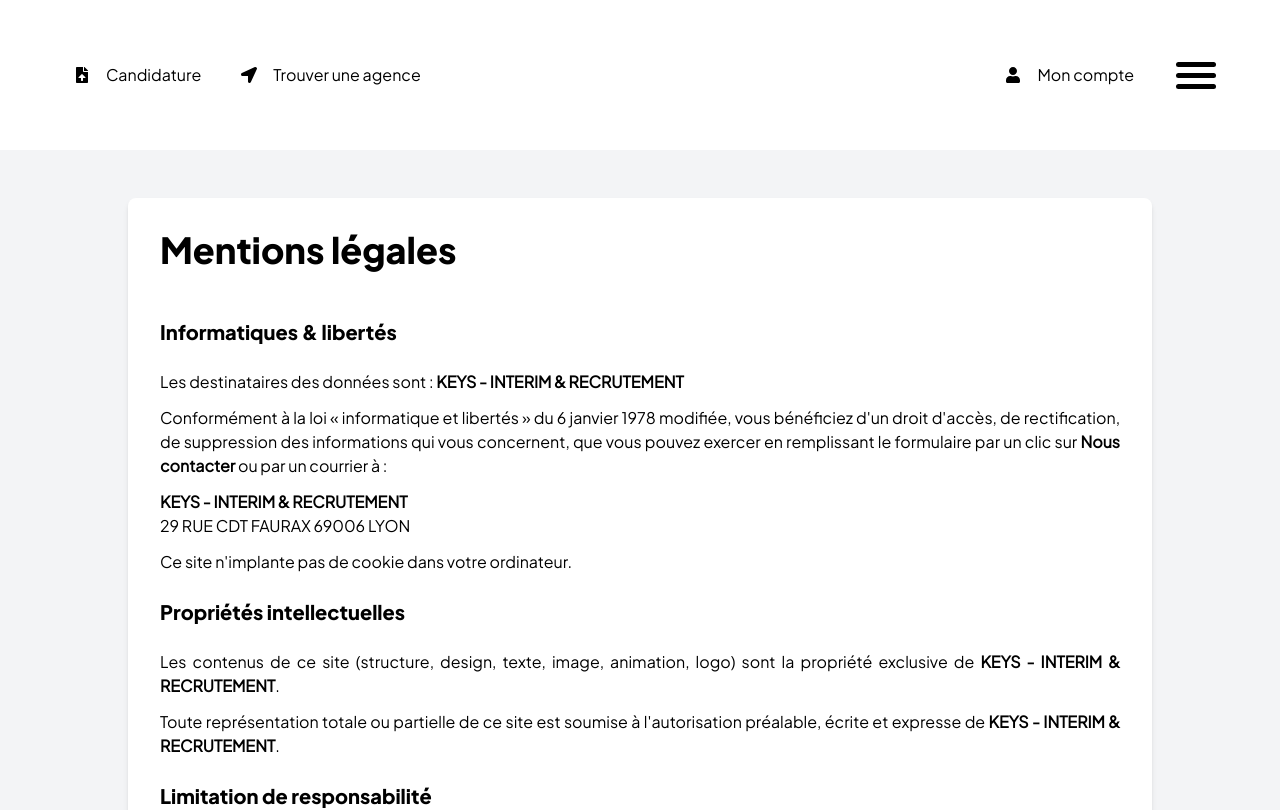
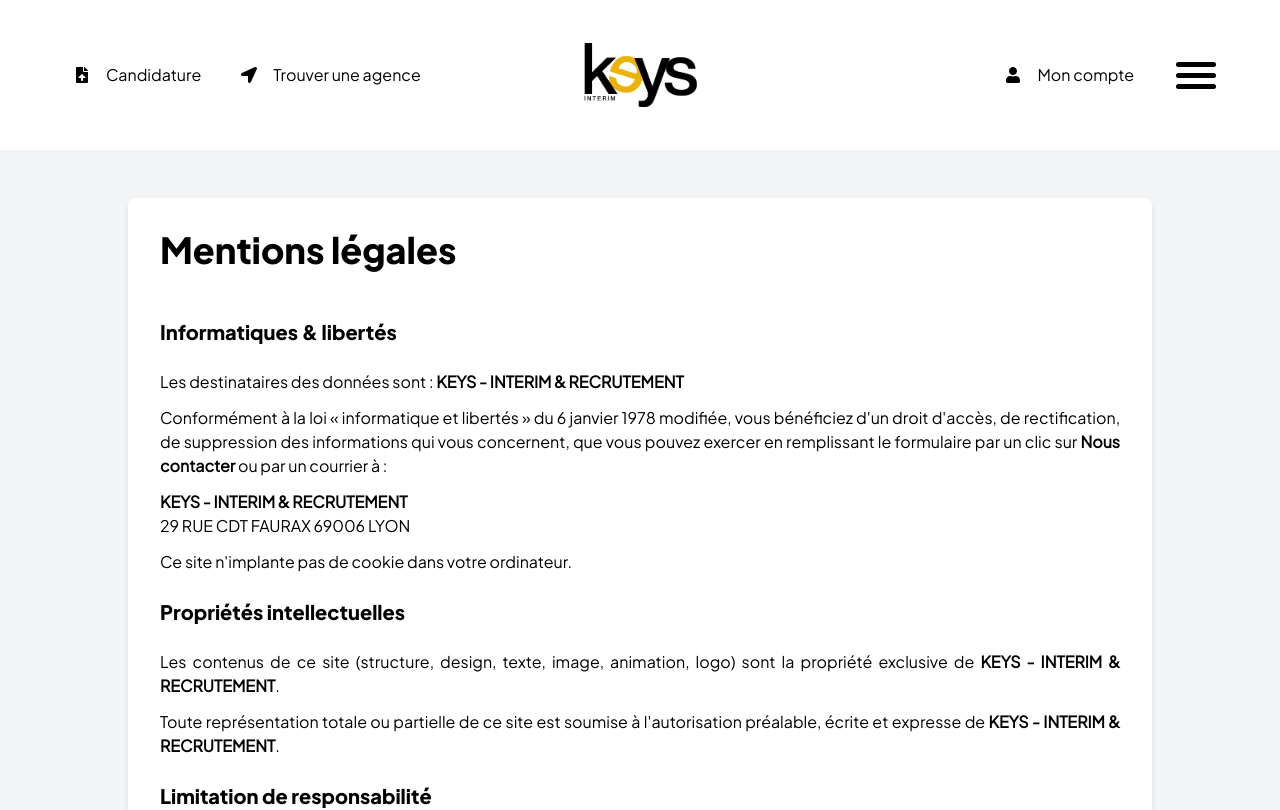
Before and after one commit to LuvumboChristopher/Keys, a Next.js app: page /mentions-legales in a window 1280 px wide. Shown: the top 810 px of the page. Built offline with nearby package versions, Linux system fonts and the light colour scheme.

Commit message:
more or less likely the clients wants it

```diff
--- a/src/components/Home/JobsByLocation.js
+++ b/src/components/Home/JobsByLocation.js
@@ -9,7 +9,7 @@
 
   const cities = [
     { name: "Paris", image: "/images/cities/paris.jpeg", description: "Explorez les meilleures opportunités professionnelles à Paris, la capitale économique de la France." },
-    { name: "Lyon", image: "/images/cities/lyon.jpeg", description: "Lyon, un centre majeur pour l'industrie et l'innovation, offre une grande variété de postes." },
+    { name: "Lyon", image: "/images/cities/villedelyon.jpeg", description: "Lyon, un centre majeur pour l'industrie et l'innovation, offre une grande variété de postes." },
     { name: "Marseille", image: "/images/cities/marseille.jpeg", description: "Marseille est une ville dynamique avec des emplois dans le secteur portuaire, touristique et technologique." },
     { name: "Toulouse", image: "/images/cities/toulouse.webp", description: "Toulouse, le centre de l'industrie aéronautique, offre de nombreuses possibilités de carrière." },
     { name: "Nice", image: "/images/cities/nice.jpeg", description: "Nice allie un cadre de vie exceptionnel avec des opportunités dans les secteurs du tourisme et des services." },
--- a/src/components/Layout/Header.js
+++ b/src/components/Layout/Header.js
@@ -6,11 +6,13 @@
 import { useState, useEffect } from "react";
 import { FaFileUpload, FaLocationArrow, FaUser } from "react-icons/fa";
 import Image from "next/image";
+import { usePathname } from "next/navigation";
 import HamburgerMenu from "./HamburgerMenu";
 
 const Header = () => {
   const [isMenuOpen, setIsMenuOpen] = useState(false);
   const [scrolled, setScrolled] = useState(false);
+  const pathname = usePathname();
 
   const toggleMenu = () => {
     setIsMenuOpen(!isMenuOpen);
@@ -32,6 +34,8 @@
     };
   }, []);
 
+  const isHomePage = pathname === "/";
+
   return (
     <>
       <header
@@ -41,7 +45,7 @@
           right: 0,
           zIndex: 50,
           transition: "all 0.3s ease-in-out",
-          backgroundColor: scrolled ? "white" : "transparent",
+          backgroundColor: scrolled && isHomePage ? "white" : "transparent",
           color: "black",
         }}
       >
@@ -76,7 +80,7 @@
                 width={100}
                 height={100}
                 loading="lazy"
-                className={`transition-opacity ease-in-out w-[120px] ${scrolled ? "opacity-100" : "opacity-0"}`}
+                className={`transition-opacity ease-in-out w-[120px] ${isHomePage ? (scrolled ? "opacity-100" : "opacity-0") : "opacity-100"}`}
               />
             </Link>
           </div>
```
Also changed, not shown: public/images/cities/villedelyon.jpeg (renamed from public/images/cities/Lyon.jpeg).
